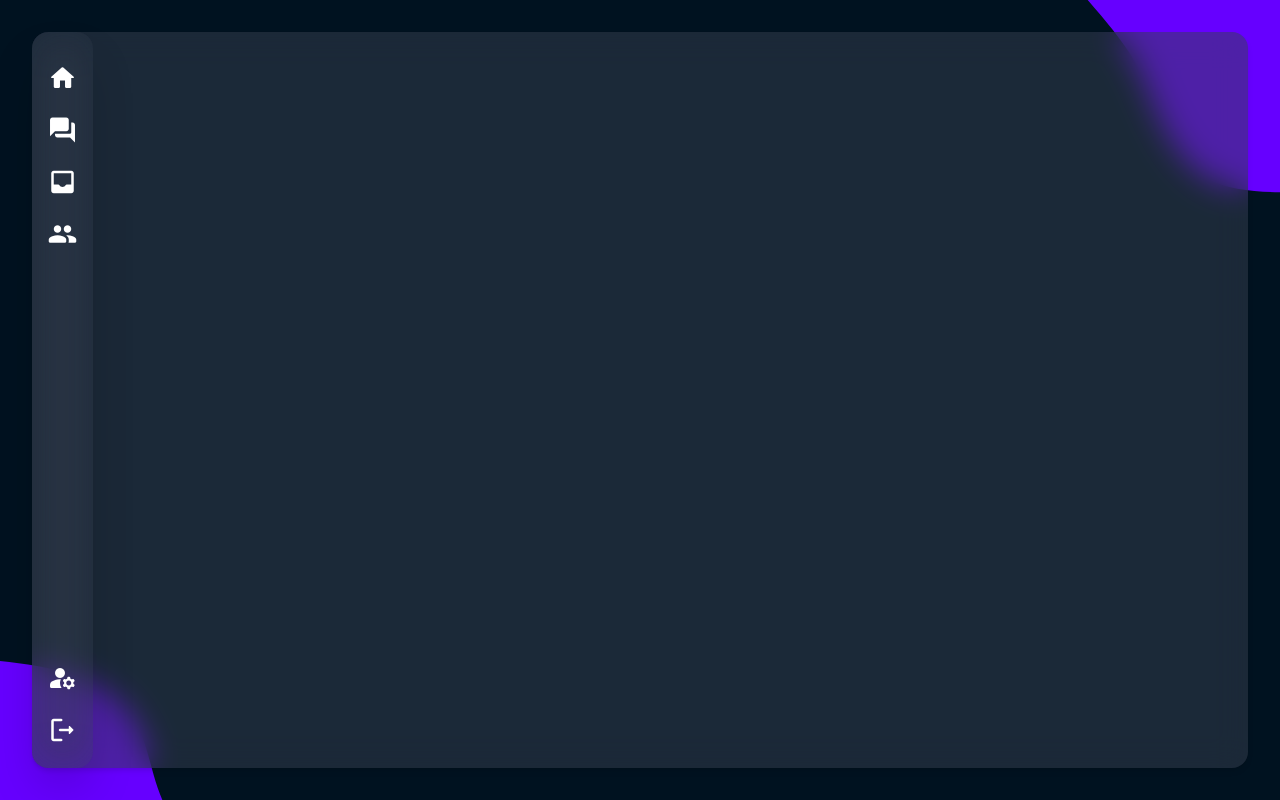
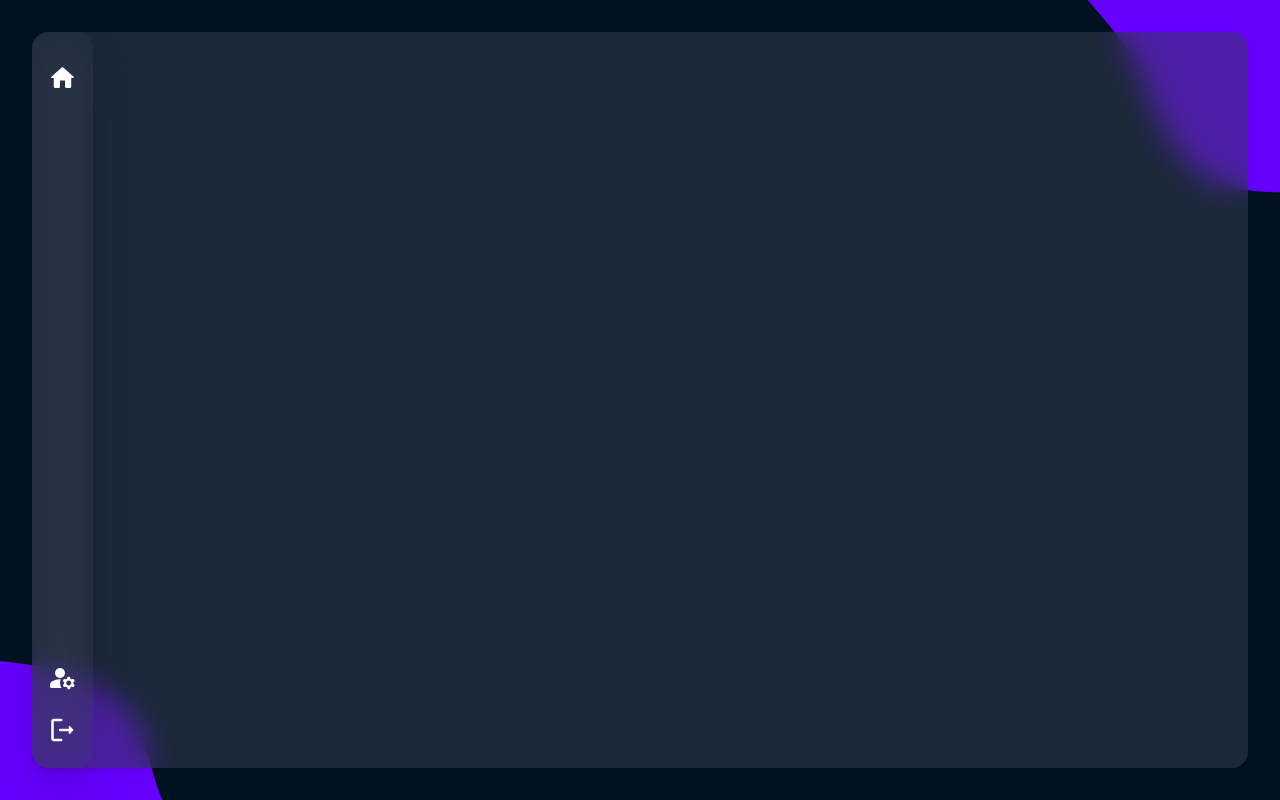
Before and after one commit to Fenware/alumno-frontend, a Vue app: page / in a window 1280 px wide. Built offline with nearby package versions, Linux system fonts and the light colour scheme; no server answers; what vue-sweetalert2 would draw is missing.

Commit message:
feat(nav): Clases para los tooltips

```diff
--- a/src/components/Navbar.vue
+++ b/src/components/Navbar.vue
@@ -17,42 +17,6 @@
           </router-link>
         </li>
 
-        <li>
-          <router-link :to="{ name: 'ChatRooms' }" v-slot="{ isActive }">
-            <span
-              :class="[isActive && 'active']"
-              class="nav-icon mt-1 material-icons"
-            >
-              question_answer
-            </span>
-          </router-link>
-        </li>
-
-        <li>
-          <router-link
-            :to="{ name: 'Consultations' }"
-            v-slot="{ isActive }"
-            class="cursor-pointer"
-          >
-            <span
-              :class="[isActive && 'active']"
-              class="nav-icon material-icons"
-            >
-              inbox
-            </span>
-          </router-link>
-        </li>
-
-        <li>
-          <router-link :to="{ name: 'Teachers' }" v-slot="{ isActive }">
-            <span
-              :class="[isActive && 'active']"
-              class="nav-icon mt-1 material-icons"
-            >
-              people
-            </span>
-          </router-link>
-        </li>
       </div>
       <div class="flex gap-2 sm:gap-0 sm:block  items-center">
         <li>
@@ -92,4 +56,8 @@ export default {
 .active {
   @apply bg-gray-600 transition-colors shadow-lg;
 }
+
+.tooltip {
+  @apply transform absolute mt-3.5 w-auto p-2 m-2 min-w-max left-12 rounded-md shadow-lg text-white bg-gray-900 text-sm font-bold transition-all duration-100 scale-0 origin-left;
+}
 </style>
```
